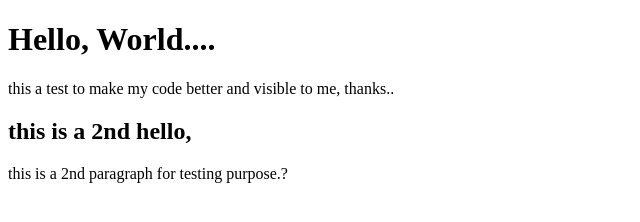
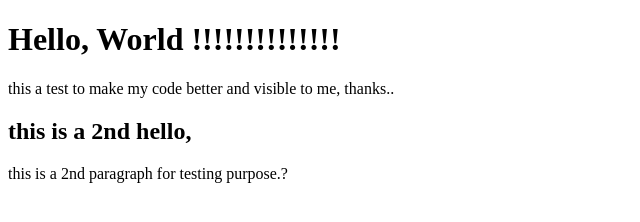
Before and after one commit to pappudutta279/project_1, a plain HTML site: page index.html in a window 1280 px wide. Shown: the whole page, without its empty margins (0-640 px from the left). Drawn offline with Linux system fonts and the light colour scheme.

Commit message:
add exclamation marks here

```diff
--- a/index.html
+++ b/index.html
@@ -7,8 +7,8 @@
     <title>Project_1</title>
 </head>
 <body>
-    <h1>
-        Hello, World....
+    <h1 class="test red">
+        Hello, World !!!!!!!!!!!!!!
     </h1>
     <p>
         this a test to make my code better and visible to me, thanks..
```
